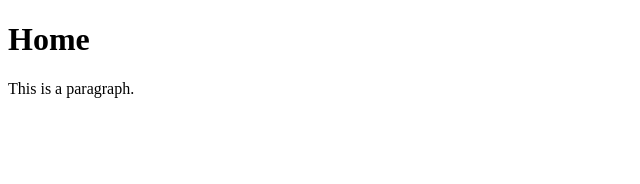
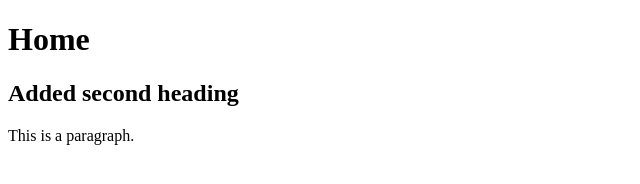
Before and after one commit to DILMADALE/gitdemo, a plain HTML site: page index.html in a window 1280 px wide. Shown: the whole page, without its empty margins (0-640 px from the left). Drawn offline with Linux system fonts and the light colour scheme.

Commit message:
third commit

```diff
--- a/index.html
+++ b/index.html
@@ -6,6 +6,7 @@
 <body>
 
 <h1>Home</h1>
+<h2>Added second heading</h2>
 <p>This is a paragraph.</p>
 
 </body>
```
